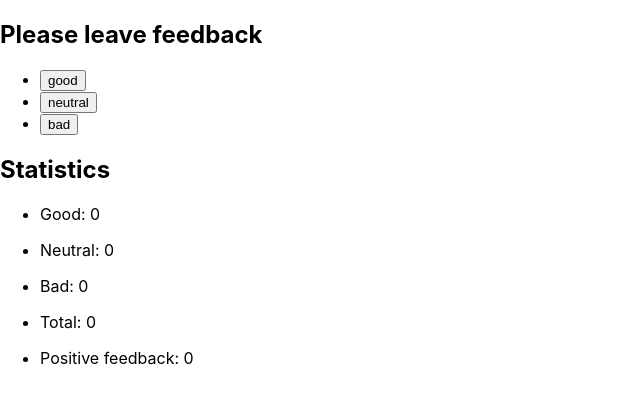
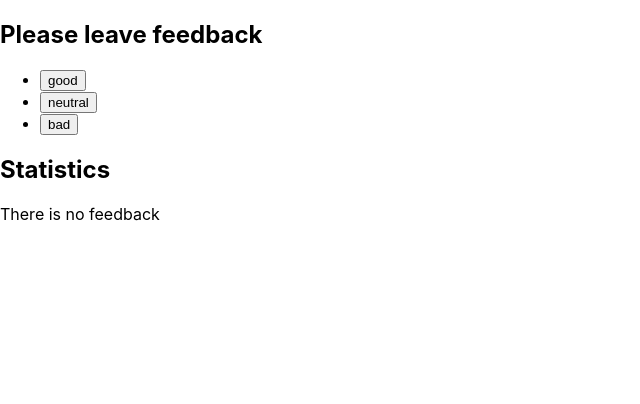
Before and after one commit to olena-savchenko/goit-react-hw-02-feedback, a React (Create React App) app: page / in a window 1280 px wide. Shown: the top 404 px of the page, without its empty margins (0-640 px from the left). Built offline with nearby package versions, Linux system fonts and the light colour scheme.

Commit message:
add Notification component

```diff
--- a/src/components/App.jsx
+++ b/src/components/App.jsx
@@ -3,6 +3,8 @@
 import { Statistics } from './Statistics/Statistics';
 import { FeedbackOptions } from './FeedbackOptions/FeedbackOptions';
 import { Section } from './Section/Section';
+import { Notification } from './Notification/Notification';
+
 export class App extends Component {
   state = {
     good: 0,
@@ -41,6 +43,7 @@
           />
         </Section>
         <Section title="Statistics">
+          {total ? (
             <Statistics
               good={good}
               neutral={neutral}
@@ -48,6 +51,9 @@
               total={total}
               positivePercentage={positivePercentage}
             />
+          ) : (
+            <Notification message="There is no feedback" />
+          )}
         </Section>
       </>
     );
--- /dev/null
+++ b/src/components/Notification/Notification.jsx
@@ -0,0 +1 @@
+export const Notification = ({ message }) => <p>{message}</p>;
```
Lines whose indentation alone changed are shown as unchanged.
